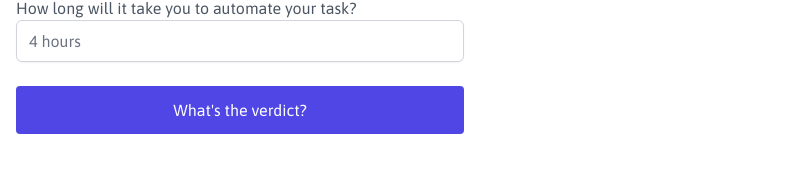
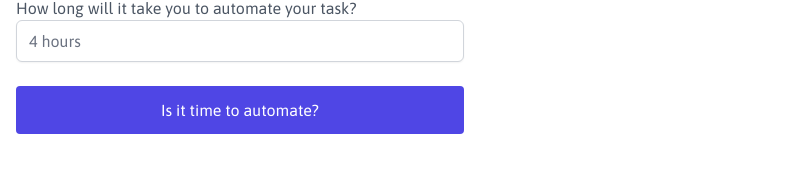
Before and after one commit to tOgg1/wyst.xyz, a React (Create React App) app: page / in a window 1280 px wide. Shown: the part 426-598 px from the top of the page, without its empty margins (0-808 px from the left). Built offline with nearby package versions, Linux system fonts and the light colour scheme.

Commit message:
feat(ci): Add deployment

```diff
--- a/src/App.tsx
+++ b/src/App.tsx
@@ -262,7 +262,7 @@ function App() {
             type="submit"
             className="rounded bg-indigo-600 text-white h-12"
           >
-            What's the verdict?
+           Is it time to automate?
           </button>
         </form>
       </section>
```
Also changed, not shown: 2 other files (tests, documents, lock files or other folders).
